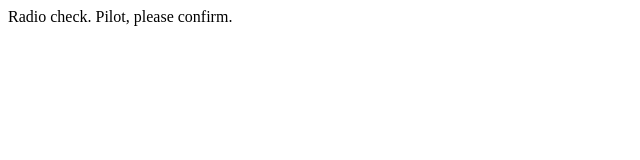
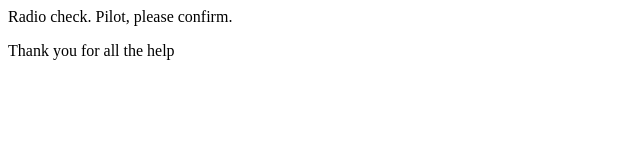
Before and after one commit to johnwaz/Communication-Log, a plain HTML site: page index.html in a window 1280 px wide. Shown: the whole page, without its empty margins (0-640 px from the left). Drawn offline with Linux system fonts and the light colour scheme.

Commit message:
Added second line to log

```diff
--- a/index.html
+++ b/index.html
@@ -1,5 +1,6 @@
 <html>
 <body>
    <p>Radio check. Pilot, please confirm.</p>
+   <p>Thank you for all the help</p>
 </body>
 </html>
```
